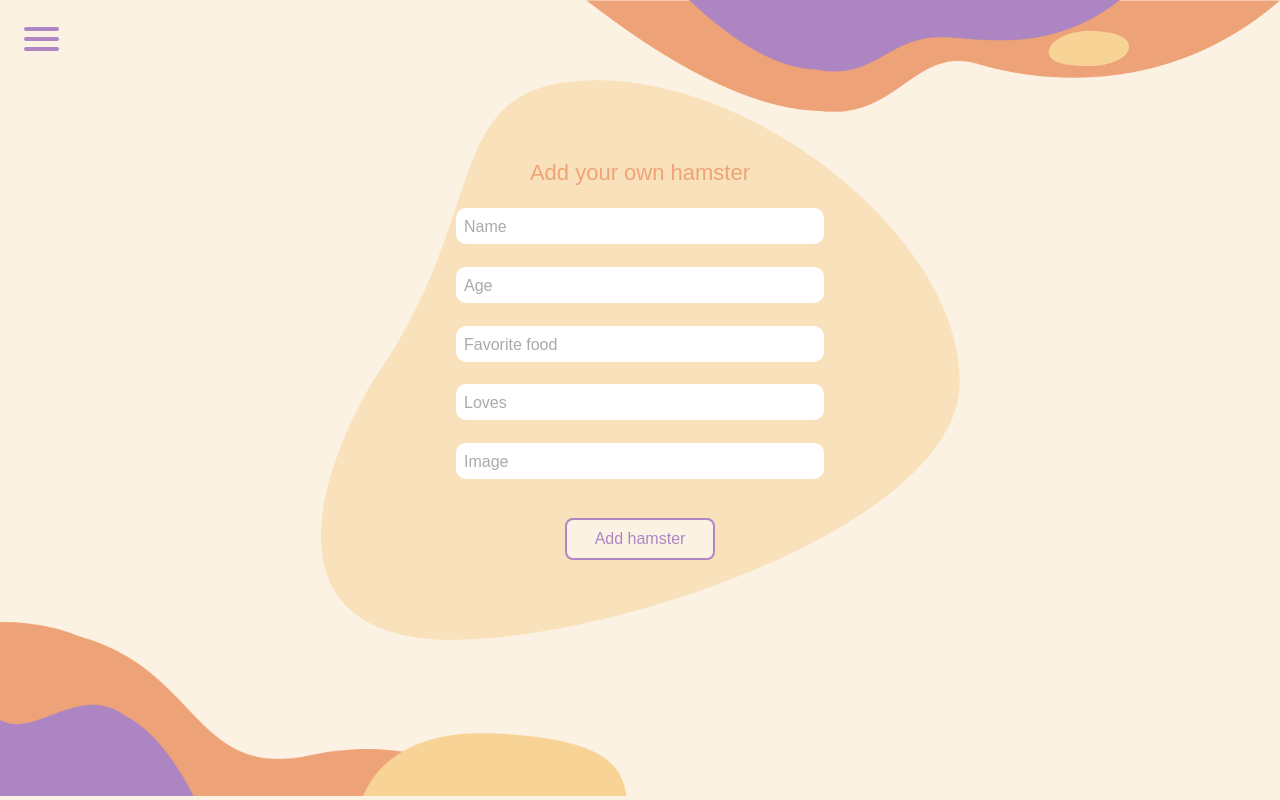
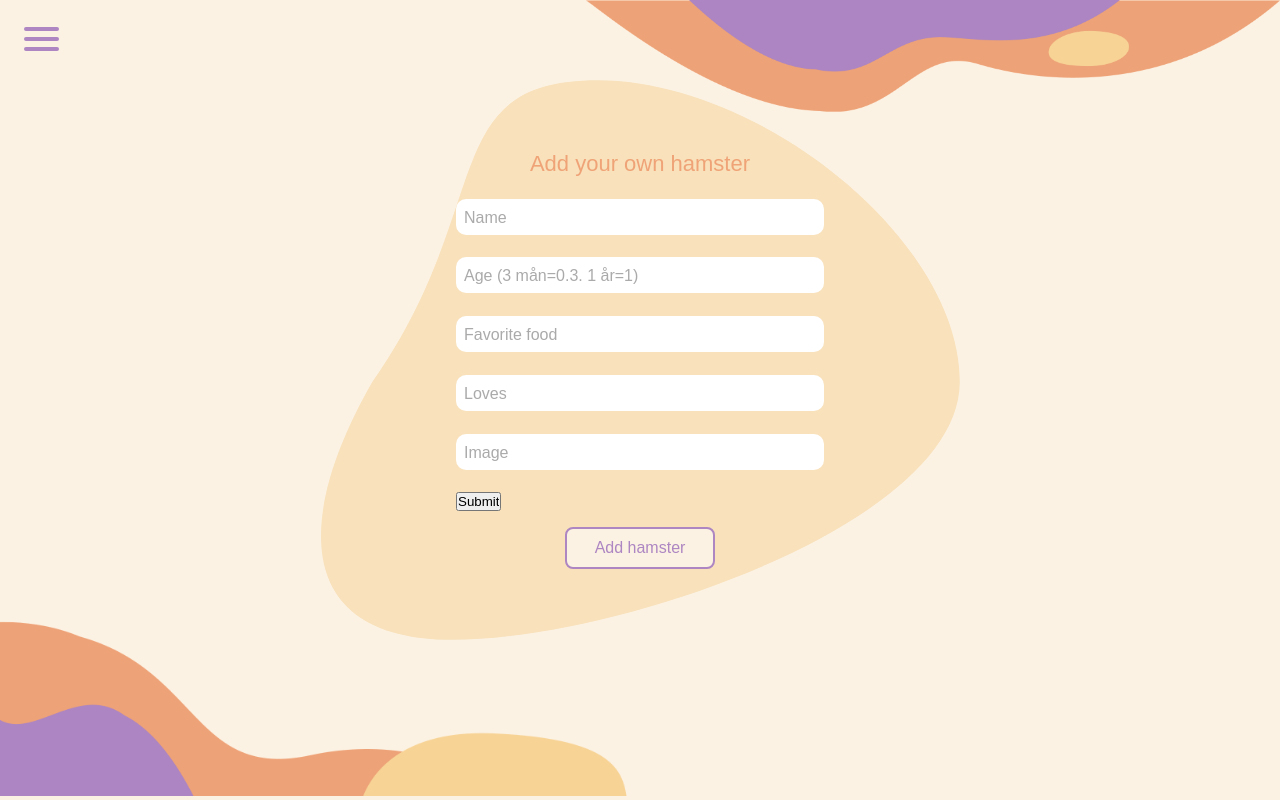
Before and after one commit to Capaldi96/hamsterwars, a React (Create React App) app: page /Form in a window 1280 px wide. Built offline with nearby package versions, Linux system fonts and the light colour scheme.

Commit message:
parprog med hanna, lagt in validering i form

```diff
--- a/package.json
+++ b/package.json
@@ -18,6 +18,7 @@
     "nodemon": "^2.0.4",
     "react": "^16.13.1",
     "react-dom": "^16.13.1",
+    "react-hook-form": "^6.8.2",
     "react-redux": "^7.2.1",
     "react-router-dom": "^5.2.0",
     "react-scripts": "3.4.3"
--- a/src/App.scss
+++ b/src/App.scss
@@ -29,7 +29,7 @@ p,
 span {
 	color: #fffafa;
 }
-input[type="text"] {
+input[type="text"], input[type='number'] {
 	padding: 0.3em 0.5em;
 	border: none;
 	border-radius: 10px;
--- a/src/components/jsx/Form.jsx
+++ b/src/components/jsx/Form.jsx
@@ -1,4 +1,5 @@
 import React ,{useState} from 'react'
+import { useForm } from "react-hook-form";
 import '../scss/Form.scss'
 
 
@@ -11,7 +12,8 @@ const Form=()=>{
 	const [loves, setLoves]=useState('')
 	const [image, setImage]=useState('')
 
-
+	const { register, handleSubmit, errors } = useForm();
+	const onSubmit = data => console.log(data);
 
 	let newHamster = {
 		name:name,
@@ -59,7 +61,7 @@ const Form=()=>{
 			<div className='form-wrapper'>
 
 				<p>Add your own hamster</p>
-				<form className='form'>
+				<form className='form' onSubmit={handleSubmit(onSubmit)}>
 
 					<div className='form-group'>
 						<input type='text'
@@ -68,32 +70,44 @@ const Form=()=>{
 						className='form-control'
 						value={name}
 						placeholder='name placeholder'
+						ref={register({ required: true, maxLength:15, minLength:1 })}
 						onChange={event=>setName(event.target.value)}/>
 						<label htmlFor="name" className='form-label'>Name</label>
 					</div>
+					{errors.name && errors.name.type==='required' && <span>This field is required</span>}
+					{errors.name && errors.name.type==='maxLength' && <span>Max 15 characters</span>}
+					{errors.name && errors.name.type==='minLength' && <span>Min 1 character</span>}
 
 					<div className='form-group'>
-						<input type='text'
+						<input type='number'
 						id='age'
 						name='age'
 						className='form-control'
 						value={age}
 						placeholder='age placeholder'
+						ref={register({ required: true, maxLength:10, minLength:1 })}
 						onChange={event=>setAge(event.target.value)}/>
-						<label htmlFor="age" className='form-label'>Age</label>
+						<label htmlFor="age" className='form-label'>Age (3 mån=0.3. 1 år=1)</label>
 					</div>
+					{errors.age && errors.age.type==='required' && <span>This field is required</span>}
+					{errors.age && errors.age.type==='maxLength' && <span>Max 10 characters</span>}
+					{errors.age && errors.age.type==='minLength' && <span>Min 1 character</span>}
 
 					<div className='form-group'>
 						<input type='text'
-						id='favoritefood'
-						name='favoritefood'
+						id='favFood'
+						name='favFood'
 						className='form-control'
 						value={favFood}
 						placeholder='food placeholder'
+						ref={register({ required: true, maxLength:10, minLength:2 })}
 						onChange={event=>setFavFood(event.target.value)}/>
-						<label htmlFor="favoritefood" className='form-label'>Favorite food</label>
+						<label htmlFor="favFood" className='form-label'>Favorite food</label>
 
 					</div>
+					{errors.favFood && errors.favFood.type==='required' && <span>This field is required</span>}
+					{errors.favFood && errors.favFood.type==='maxLength' && <span>Max 10 characters</span>}
+					{errors.favFood && errors.favFood.type==='minLength' && <span>Min 2 character</span>}
 
 					<div className='form-group'>
 						<input type='text'
@@ -102,10 +116,14 @@ const Form=()=>{
 						name='loves'
 						value={loves}
 						placeholder='love placeholder'
+						ref={register({ required: true, maxLength:15, minLength:2 })}
 						onChange={event=>setLoves(event.target.value)}/>
 						<label htmlFor="loves" className='form-label'>Loves</label>
 
 					</div>
+					{errors.loves && errors.loves.type==='required' && <span>This field is required</span>}
+					{errors.loves && errors.loves.type==='maxLength' && <span>Max 15 characters</span>}
+					{errors.loves && errors.loves.type==='minLength' && <span>Min 2 character</span>}
 
 					<div className='form-group'>
 						<input type='text'
@@ -114,12 +132,14 @@ const Form=()=>{
 						name='image'
 						value={image}
 						placeholder='image placeholder'
+						ref={register({ required: true })}
 						onChange={event=>setImage(event.target.value)}/>
 						<label htmlFor="image" className='form-label'>Image</label>
 
 					</div>
+					{errors.image && errors.image.type==='required' && <span>This field is required</span>}
 
-
+					<input type="submit" />
 				</form>
 				<button onClick={addHamster}>Add hamster</button>
 
--- a/src/components/scss/Form.scss
+++ b/src/components/scss/Form.scss
@@ -35,6 +35,7 @@
 			.form-group{
 				margin-bottom:.3em;
 				transition:all .3s;//*transition för att allt ska växa, det kan nog tas bort sen
+
 
 				.form-label{
 					//*för floating labels
```
Also changed, not shown: 1 other file (tests, documents, lock files or other folders).
